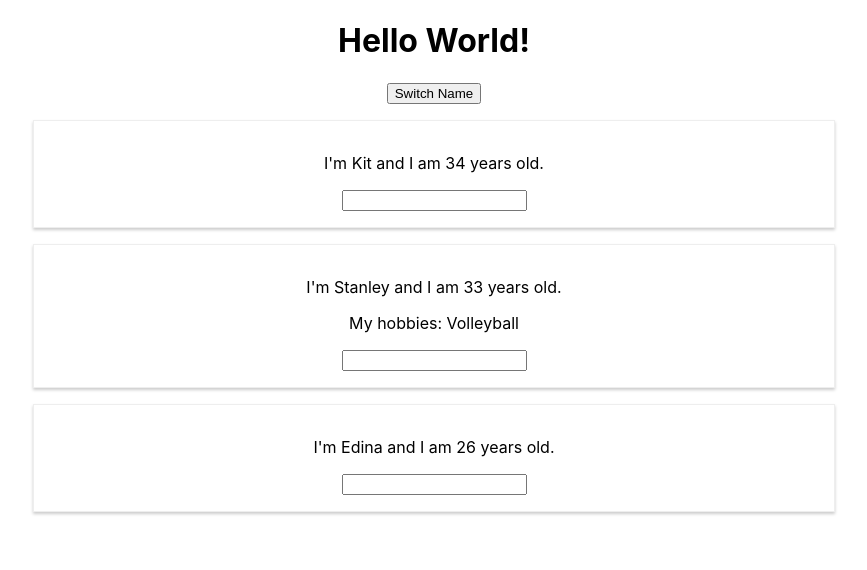
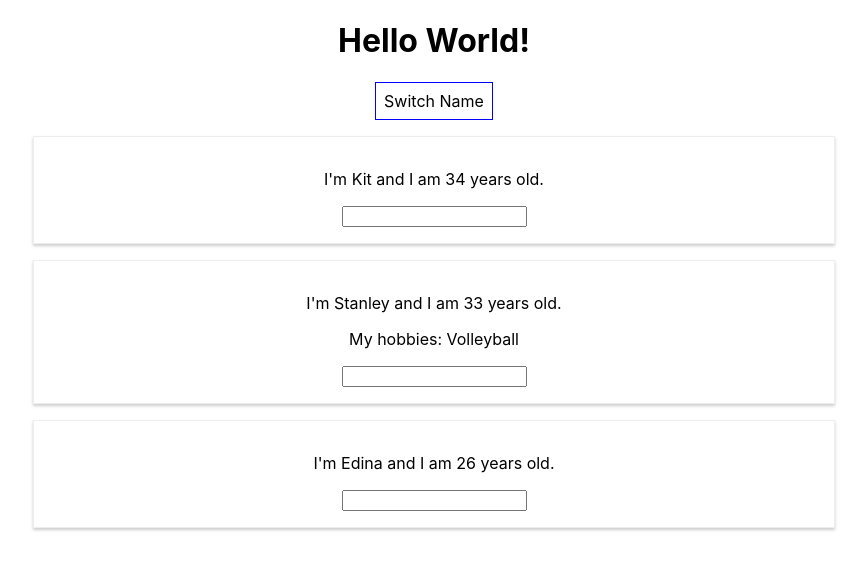
Before and after one commit to elperez/my-app, a React (Create React App) app: page / in a window 1280 px wide. Shown: the top 570 px of the page, without its empty margins (206-1073 px from the left). Built offline with nearby package versions, Linux system fonts and the light colour scheme.

Commit message:
add inline style

```diff
--- a/src/App.js
+++ b/src/App.js
@@ -34,10 +34,19 @@
   }
 
   render() {
+    const style = {
+      backgroundColor: 'white',
+      font: 'inherit',
+      border: '1px solid blue',
+      padding: '8px',
+      cursor: 'pointer'
+    };
     return (
       <div className="App">
         <h1>Hello World!</h1>
-        <button onClick={this.switchNameHandler.bind(this, 'Enrique')}>Switch Name</button>
+        <button
+          style={style}
+          onClick={this.switchNameHandler.bind(this, 'Enrique')}>Switch Name</button>
         <Person
           name={this.state.persons[0].name}
           age={this.state.persons[0].age}/>
```
